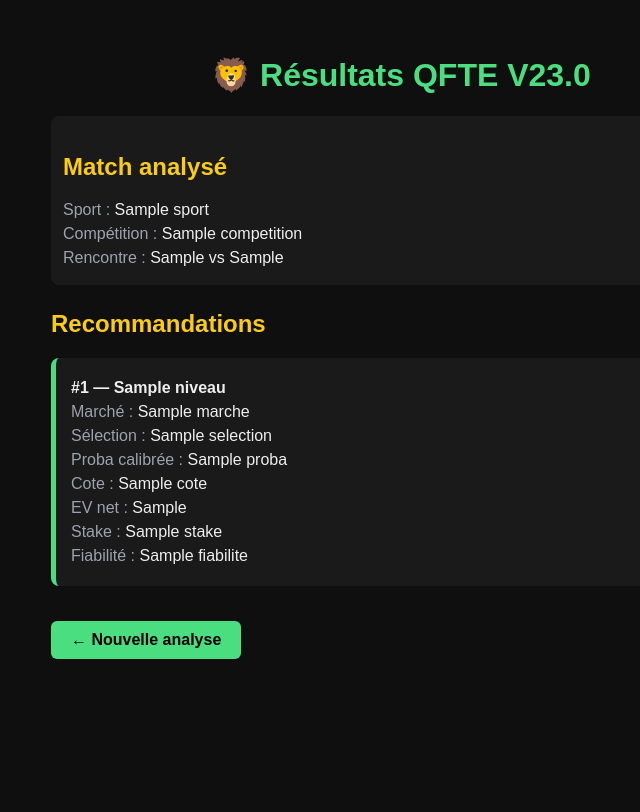
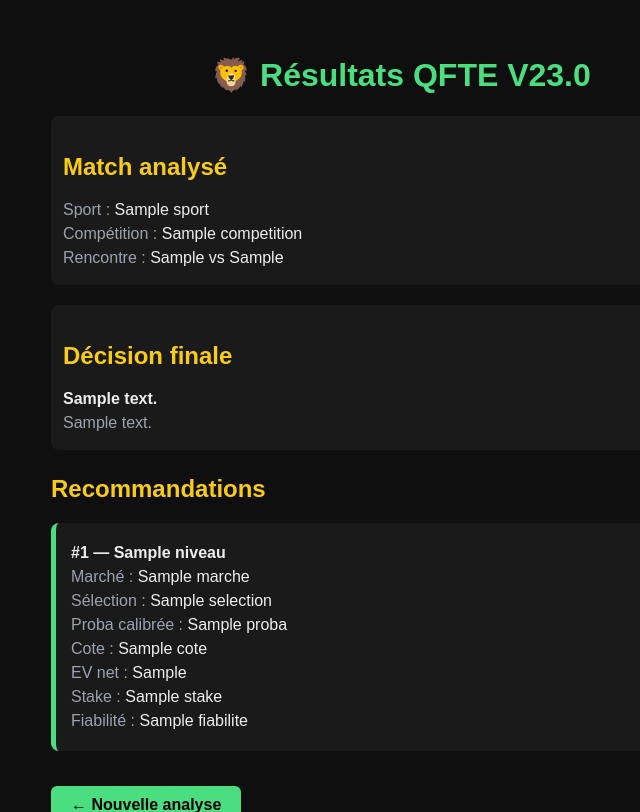
Before and after one commit to hamzypogba0610-pixel/qfte-bot-final, a FastAPI app: template templates/resultats.html in a window 1280 px wide. Shown: the top 812 px of the page, without its empty margins (239-879 px from the left). Before the commit the page ends 659 px from the top, so only its background shows below. Run offline with FastAPI, Linux system fonts and the light colour scheme; the template is opened without the code that fills it: most values are stand-ins (such as "Sample title", 1, 10 or a date in 2020).

Commit message:
Update resultats.html

```diff
--- a/templates/resultats.html
+++ b/templates/resultats.html
@@ -26,6 +26,11 @@
         <div class="ligne"><span class="label">Compétition :</span> {{ match.competition }}</div>
         <div class="ligne"><span class="label">Rencontre :</span> {{ match.equipe1 }} vs {{ match.equipe2 }}</div>
     </div>
+    <div class="match">
+    <h2>Décision finale</h2>
+    <div class="ligne"><strong>{{ decision }}</strong></div>
+    <div class="ligne"><span class="label">{{ message_discipline }}</span></div>
+    </div>
 
     <h2>Recommandations</h2>
     {% for r in recommandations %}
```
